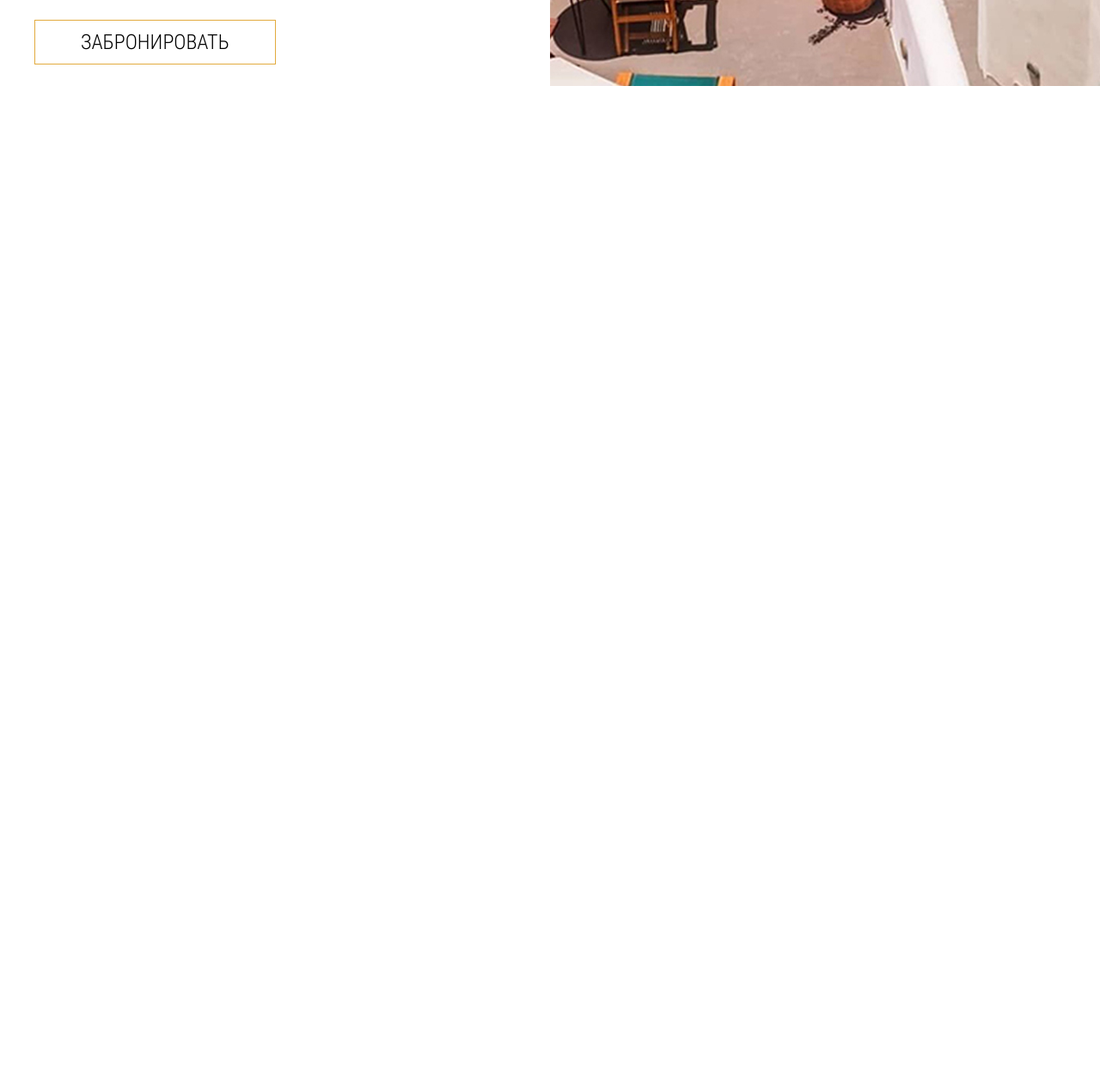
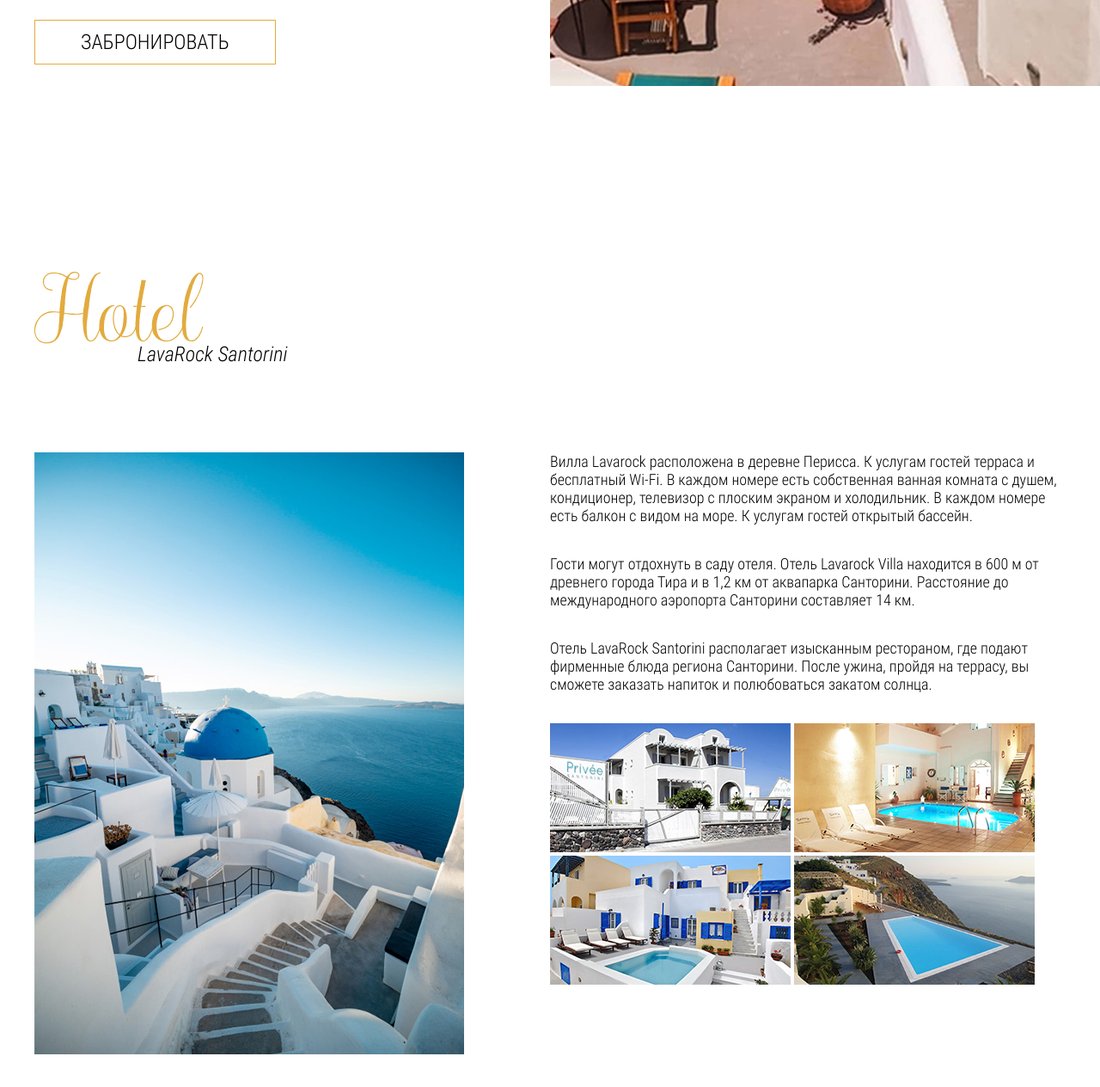
Before and after one commit to Serhii-Shmyhelskyi/Santorini, a plain HTML site: page index.html in a window 1280 px wide. Shown: the part 3121-4385 px from the top of the page at 86% size. Before the commit the page ends 3421 px from the top, so only its background shows below. Drawn offline with nearby package versions, Linux system fonts and the light colour scheme.

Commit message:
add section hotel

```diff
--- a/css/style.css
+++ b/css/style.css
@@ -251,3 +251,23 @@ body {
     width: 50%;
     padding-right: 55px;
 }
+
+.hotel__title span {
+    margin-left: 120px;
+}
+
+.hotel__inner {
+    display: flex;
+}
+
+.hotel__images {
+    margin-right: 100px;
+}
+
+.hotel__text {
+    margin-bottom: 35px;
+}
+
+.hotel__gallery a {
+    margin-top: 40px;
+}
--- a/index.html
+++ b/index.html
@@ -146,6 +146,53 @@
         </div>
     </section>
 
+    <section class="hotel page-section">
+        <div class="container">
+            <h3 class="hotel__title title">
+                Hotel
+                <span>LavaRock Santorini</span>
+            </h3>
+            <div class="hotel__inner">
+                <img class="hotel__images" src="images/hotel.jpg" alt="">
+                <div class="hotel__content">
+                    <p class="hotel__text">
+                        Вилла Lavarock расположена в деревне Перисса. К услугам гостей терраса и бесплатный Wi-Fi. В
+                        каждом номере есть собственная ванная комната с душем, кондиционер, телевизор с плоским экраном
+                        и холодильник. В каждом номере есть балкон с видом на море. К услугам гостей открытый бассейн.
+                    </p>
+                    <p class="hotel__text">
+                        Гости могут отдохнуть в саду отеля. Отель Lavarock Villa находится в 600 м от древнего города
+                        Тира и в 1,2 км от аквапарка Санторини. Расстояние до международного аэропорта Санторини
+                        составляет 14 км.
+                    </p>
+                    <p class="hotel__text">
+                        Отель LavaRock Santorini располагает изысканным рестораном, где подают
+                        фирменные блюда региона Санторини. После ужина, пройдя на террасу, вы сможете заказать напиток
+                        и полюбоваться закатом солнца.
+                    </p>
+                    <div class="hotel__gallery">
+                        <a data-fancybox="images" data-width="2048" data-height="1365"
+                            href="images/hotel-gallery-1-big.jpg">
+                            <img src="images/hotel-gallery-1.jpg" alt="">
+                        </a>
+                        <a data-fancybox="images" data-width="2048" data-height="1365"
+                            href="images/hotel-gallery-2-big.jpg">
+                            <img src="images/hotel-gallery-2.jpg" alt="">
+                        </a>
+                        <a data-fancybox="images" data-width="2048" data-height="1365"
+                            href="images/hotel-gallery-3-big.jpg">
+                            <img src="images/hotel-gallery-3.jpg" alt="">
+                        </a>
+                        <a data-fancybox="images" data-width="2048" data-height="1365"
+                            href="images/hotel-gallery-4-big.jpg">
+                            <img src="images/hotel-gallery-4.jpg" alt="">
+                        </a>
+                    </div>
+                </div>
+            </div>
+        </div>
+    </section>
+
     <script src="https://ajax.googleapis.com/ajax/libs/jquery/3.5.1/jquery.min.js"></script>
     <script src="js/slick.min.js"></script>
     <script src="js/jquery.fancybox.min.js"></script>
```
